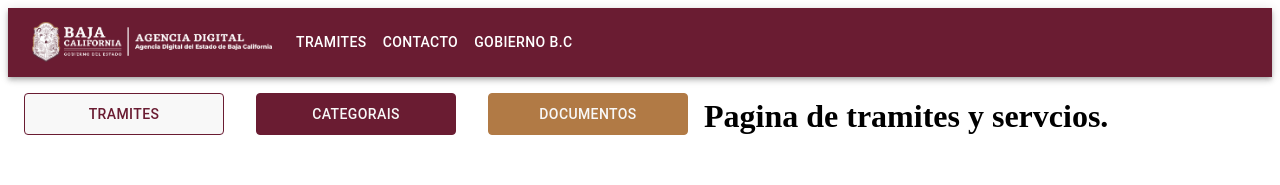
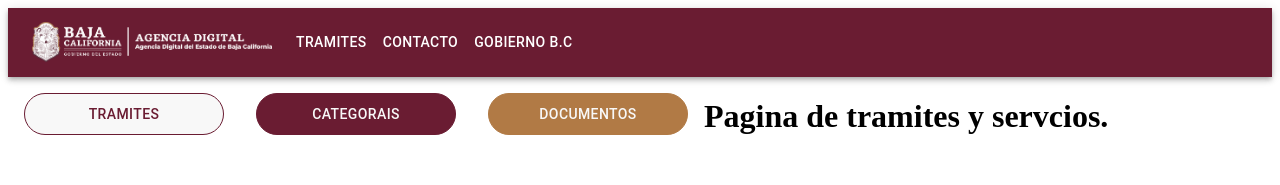
Before and after one commit to Leo-Contreras/tramites-adbc, a React (Create React App) app: page /tramites in a window 1280 px wide. Shown: the top 185 px of the page. Built offline with nearby package versions, Linux system fonts and the light colour scheme.

Commit message:
agregar tabla para tramites

```diff
--- a/src/components/Botones/BotonBlanco.js
+++ b/src/components/Botones/BotonBlanco.js
@@ -13,6 +13,7 @@ export default function BotonBlanco(props) {
           width: 200,
            padding: 1,
             margin: 2,
+             borderRadius: 28 ,
             ':hover': {
               bgcolor: '#6a1c32',
               color: '#f8f8f8',
--- a/src/components/Botones/BotonDorado.js
+++ b/src/components/Botones/BotonDorado.js
@@ -13,6 +13,7 @@ export default function BotonDorado(props) {
           width: 200,
            padding: 1,
             margin: 2,
+            borderRadius: 28 ,
             ':hover': {
               bgcolor: '#a07545',
               color: '#f8f8f8',
--- a/src/components/Botones/BotonGuinda.js
+++ b/src/components/Botones/BotonGuinda.js
@@ -13,6 +13,7 @@ export default function BotonGuinda(props) {
           width: 200,
            padding: 1,
             margin: 2,
+            borderRadius: 28 ,
             ':hover': {
               bgcolor: '#53152b',
               color: '#f8f8f8',
```
Also changed, not shown: src/components/ListaDeTramites/ListaDeTramites.js (added), src/components/Noticias/Noticia.js (added).
